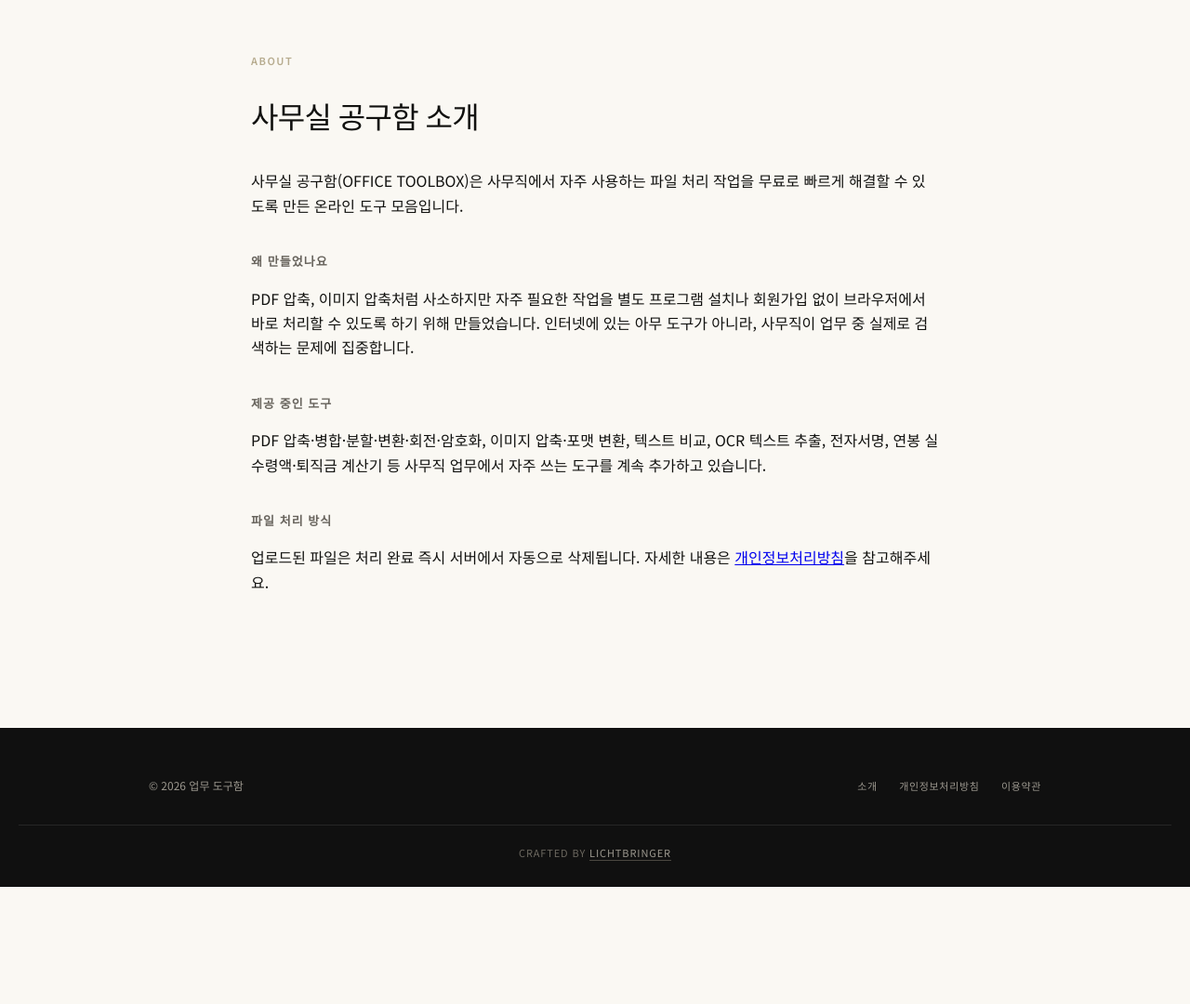
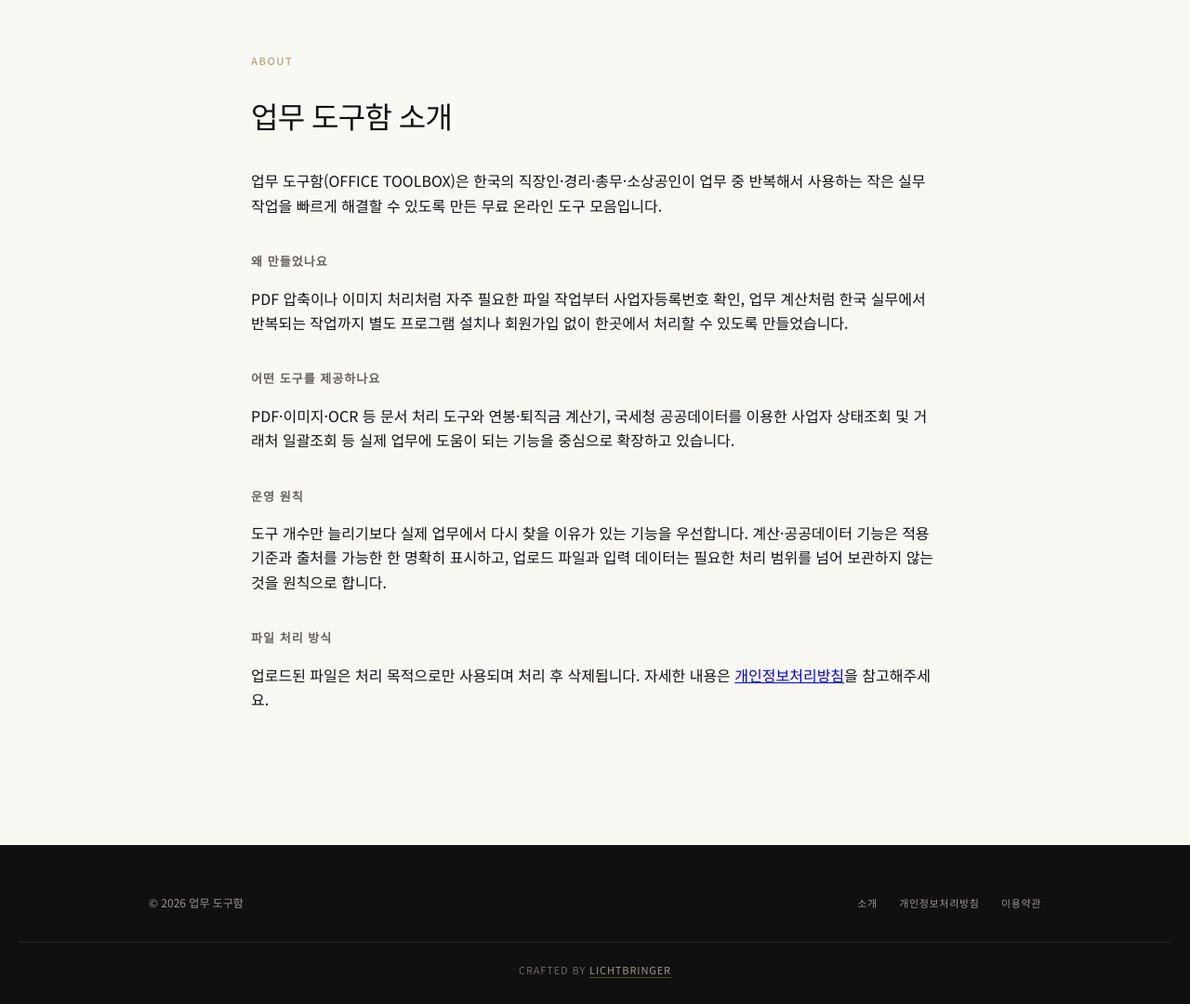
Before and after one commit to Mine-94/office-toolbox-site, a Flask app: page /about in a window 1280 px wide. Shown: the part 175-1255 px from the top of the page at 93% size. Before the commit the page ends 1129 px from the top, so only its background shows below. Run offline with Flask 3, Linux system fonts and the light colour scheme.

Commit message:
소개 페이지 업무 도구함 브랜드 반영

```diff
--- a/templates/about.html
+++ b/templates/about.html
@@ -1,18 +1,21 @@
 {% extends "base.html" %}
-{% block title %}소개 — 사무실 공구함{% endblock %}
+{% block title %}소개 — 업무 도구함{% endblock %}
 {% block content %}
 <section class="container page">
   <span class="eyebrow">ABOUT</span>
-  <h1>사무실 공구함 소개</h1>
-  <p>사무실 공구함(OFFICE TOOLBOX)은 사무직에서 자주 사용하는 파일 처리 작업을 무료로 빠르게 해결할 수 있도록 만든 온라인 도구 모음입니다.</p>
+  <h1>업무 도구함 소개</h1>
+  <p>업무 도구함(OFFICE TOOLBOX)은 한국의 직장인·경리·총무·소상공인이 업무 중 반복해서 사용하는 작은 실무 작업을 빠르게 해결할 수 있도록 만든 무료 온라인 도구 모음입니다.</p>
 
   <h2>왜 만들었나요</h2>
-  <p>PDF 압축, 이미지 압축처럼 사소하지만 자주 필요한 작업을 별도 프로그램 설치나 회원가입 없이 브라우저에서 바로 처리할 수 있도록 하기 위해 만들었습니다. 인터넷에 있는 아무 도구가 아니라, 사무직이 업무 중 실제로 검색하는 문제에 집중합니다.</p>
+  <p>PDF 압축이나 이미지 처리처럼 자주 필요한 파일 작업부터 사업자등록번호 확인, 업무 계산처럼 한국 실무에서 반복되는 작업까지 별도 프로그램 설치나 회원가입 없이 한곳에서 처리할 수 있도록 만들었습니다.</p>
 
-  <h2>제공 중인 도구</h2>
-  <p>PDF 압축·병합·분할·변환·회전·암호화, 이미지 압축·포맷 변환, 텍스트 비교, OCR 텍스트 추출, 전자서명, 연봉 실수령액·퇴직금 계산기 등 사무직 업무에서 자주 쓰는 도구를 계속 추가하고 있습니다.</p>
+  <h2>어떤 도구를 제공하나요</h2>
+  <p>PDF·이미지·OCR 등 문서 처리 도구와 연봉·퇴직금 계산기, 국세청 공공데이터를 이용한 사업자 상태조회 및 거래처 일괄조회 등 실제 업무에 도움이 되는 기능을 중심으로 확장하고 있습니다.</p>
+
+  <h2>운영 원칙</h2>
+  <p>도구 개수만 늘리기보다 실제 업무에서 다시 찾을 이유가 있는 기능을 우선합니다. 계산·공공데이터 기능은 적용 기준과 출처를 가능한 한 명확히 표시하고, 업로드 파일과 입력 데이터는 필요한 처리 범위를 넘어 보관하지 않는 것을 원칙으로 합니다.</p>
 
   <h2>파일 처리 방식</h2>
-  <p>업로드된 파일은 처리 완료 즉시 서버에서 자동으로 삭제됩니다. 자세한 내용은 <a href="{{ url_for('privacy') }}">개인정보처리방침</a>을 참고해주세요.</p>
+  <p>업로드된 파일은 처리 목적으로만 사용되며 처리 후 삭제됩니다. 자세한 내용은 <a href="{{ url_for('privacy') }}">개인정보처리방침</a>을 참고해주세요.</p>
 </section>
 {% endblock %}
```
